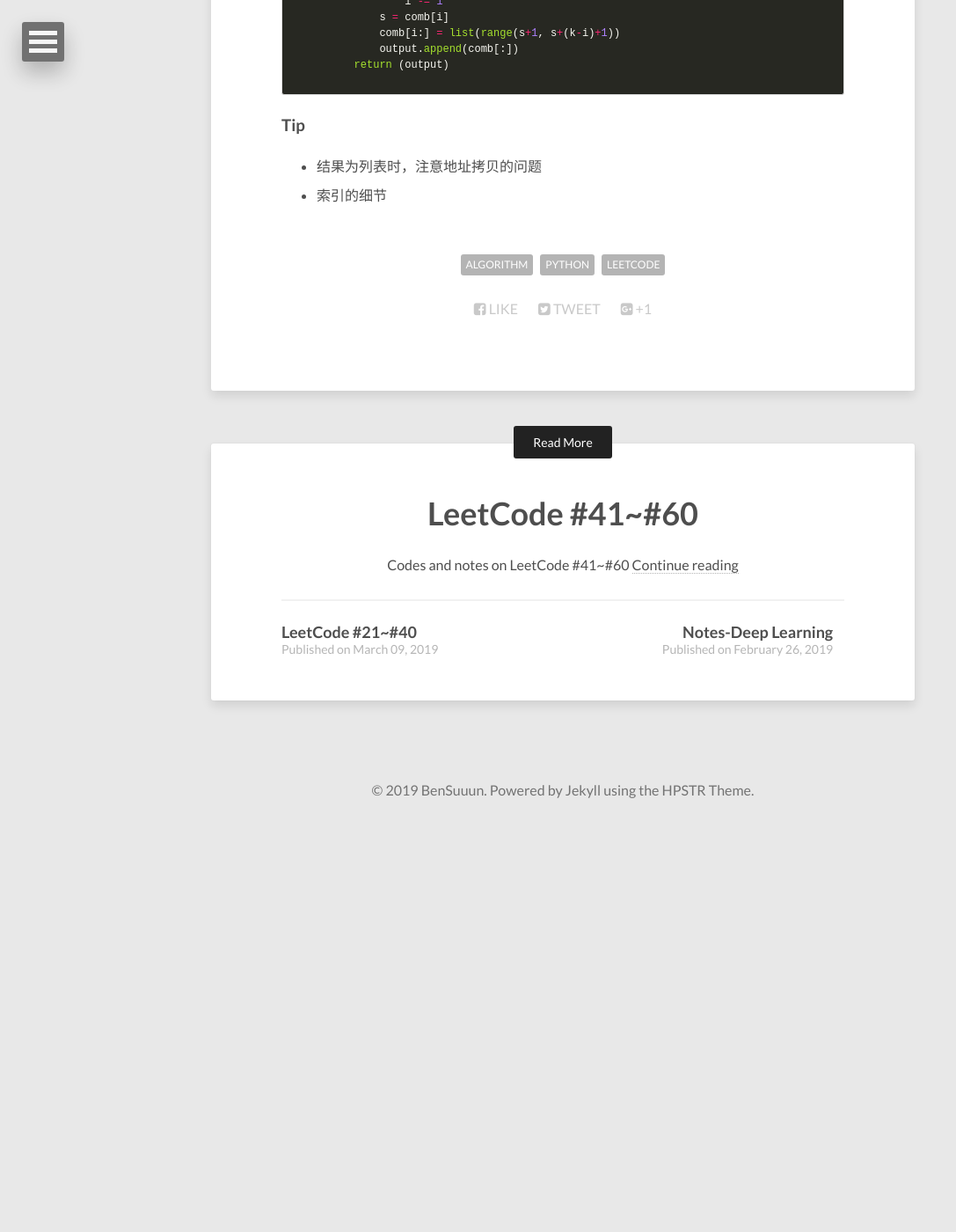
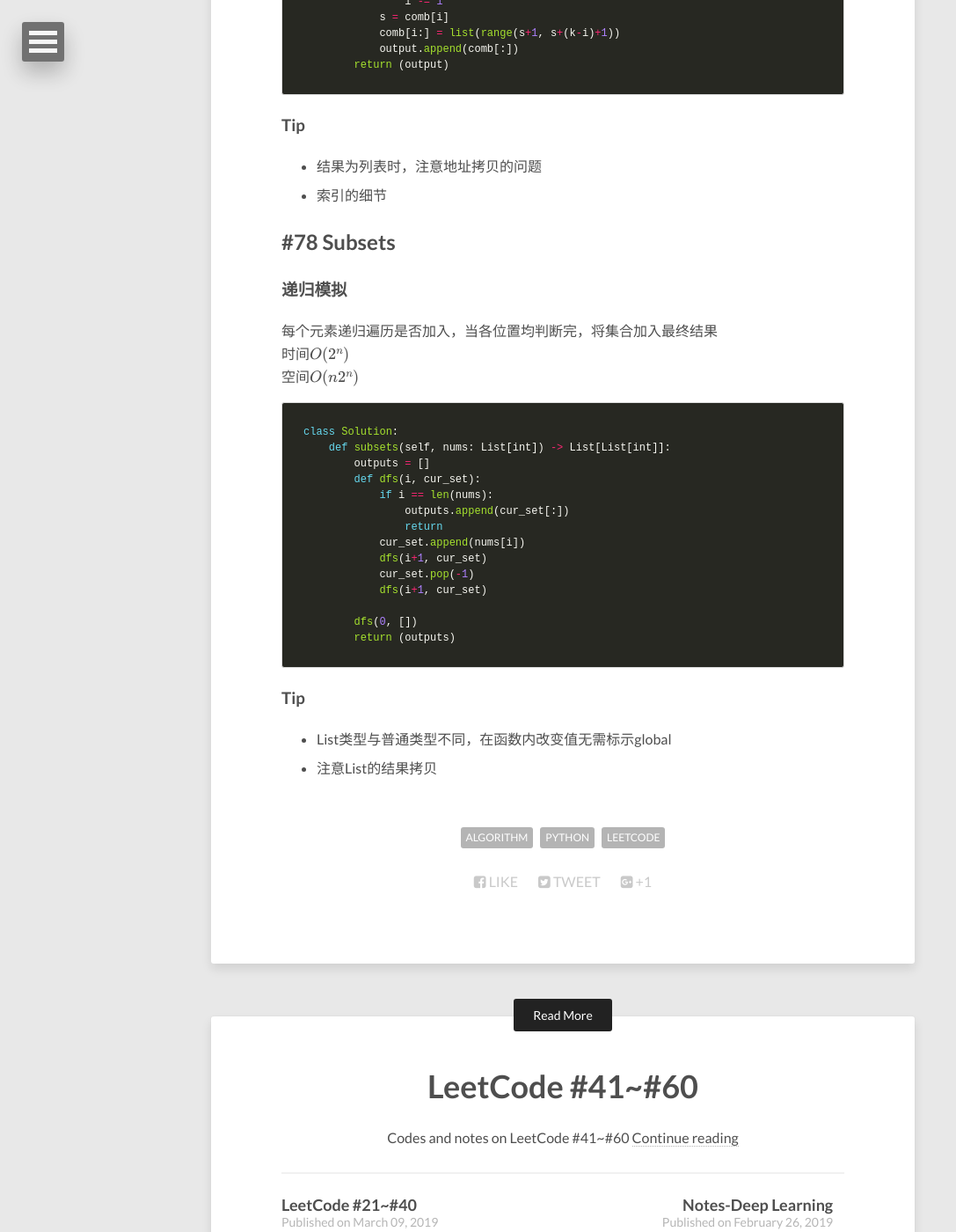
Before and after one commit to Wangbin-Sun/wangbin-sun.github.io, a Jekyll site: the page built from _posts/2019-04-18-leetcode-61-to-80.md, in a window 1280 px wide and 1400 px high, scrolled down 14351 px. Shown: the whole window at 88% size, without its empty margins (0-1087 px from the left). Built offline with Jekyll 4.4.1, drawn with Linux system fonts in a browser that asks for light colours; nearby versions of some CDN libraries; formulas are drawn with MathJax 3; before the commit the page ends 15290 px from its top, so only the background shows below that.

Commit message:
Update Leetcode to #78

````diff
--- a/_posts/2019-04-18-leetcode-61-to-80.md
+++ b/_posts/2019-04-18-leetcode-61-to-80.md
@@ -629,3 +629,30 @@ class Solution:
 ### Tip
 * 结果为列表时，注意地址拷贝的问题
 * 索引的细节
+
+## #78 Subsets
+
+### 递归模拟
+每个元素递归遍历是否加入，当各位置均判断完，将集合加入最终结果
+时间$O(2^n)$
+空间$O(n2^n)$
+```python
+class Solution:
+    def subsets(self, nums: List[int]) -> List[List[int]]:
+        outputs = []
+        def dfs(i, cur_set):
+            if i == len(nums):
+                outputs.append(cur_set[:])
+                return
+            cur_set.append(nums[i])
+            dfs(i+1, cur_set)
+            cur_set.pop(-1)
+            dfs(i+1, cur_set)
+
+        dfs(0, [])
+        return (outputs)
+```
+
+### Tip
+* List类型与普通类型不同，在函数内改变值无需标示global
+* 注意List的结果拷贝
````
